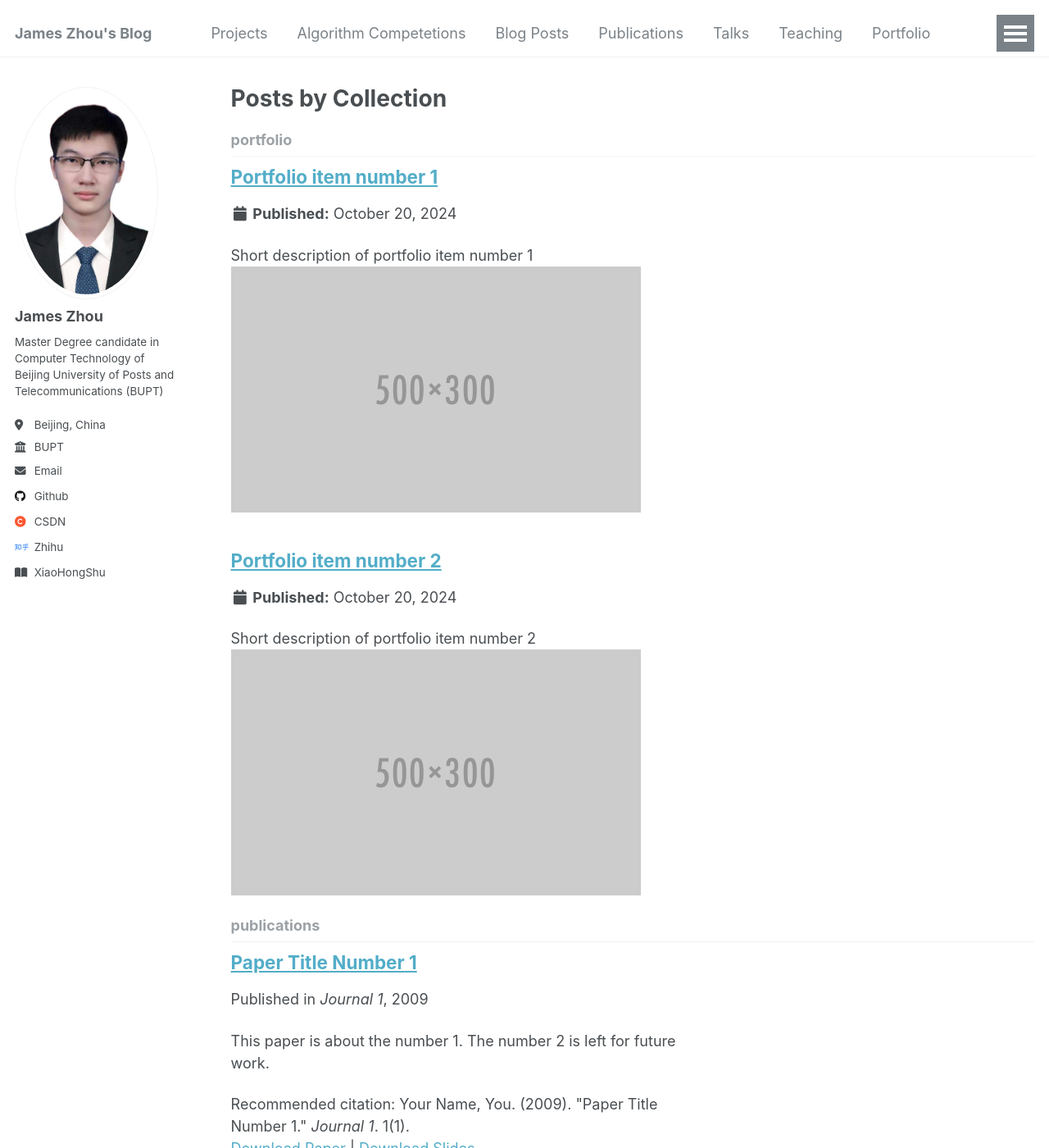
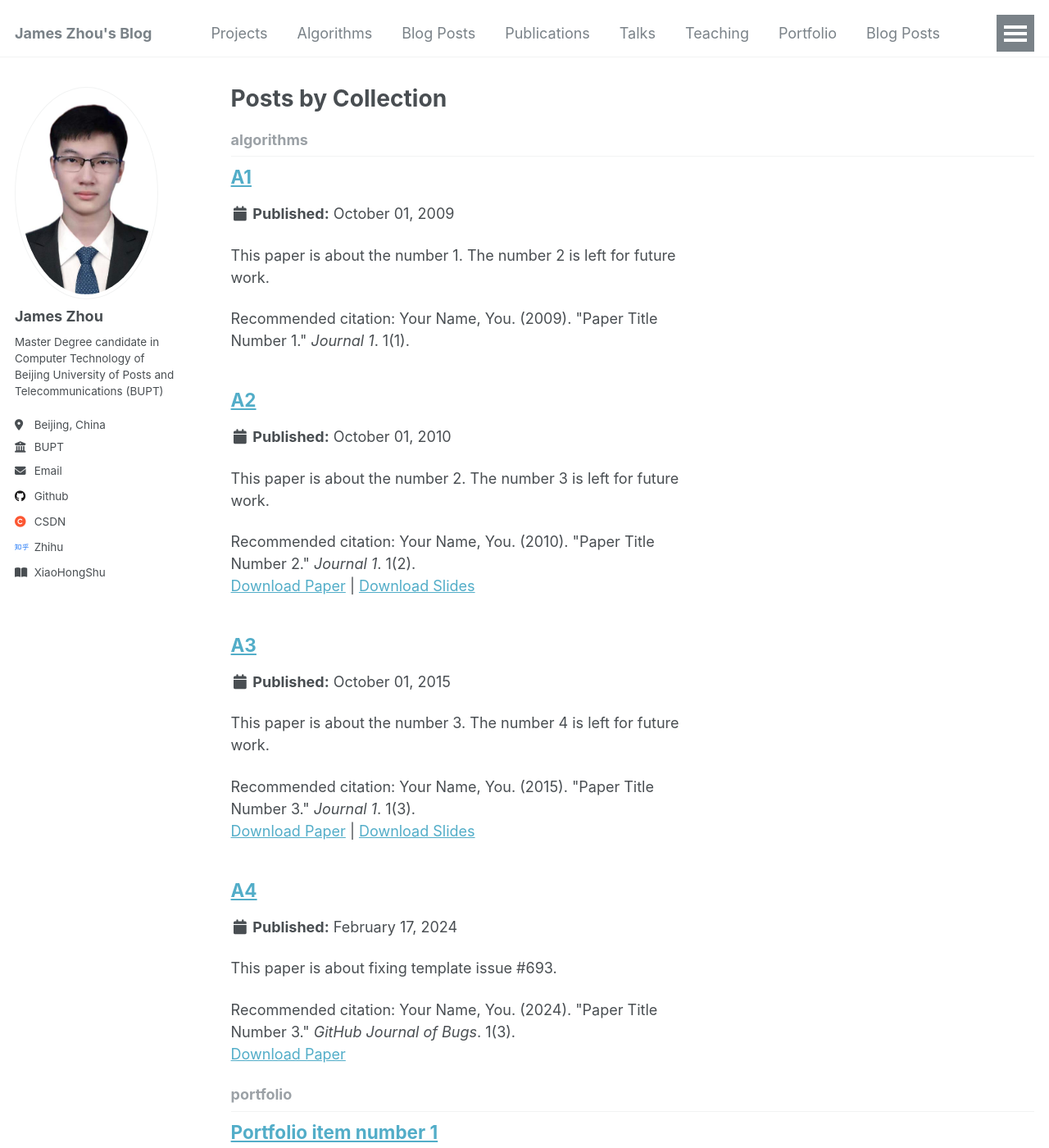
Before and after one commit to jameszhou12138/jameszhou12138.github.io, a Jekyll site: the page built from _pages/collection-archive.html, in a window 1280 px wide and 1400 px high. Shown: the whole window at 82% size. Built offline with Jekyll 4.4.1, drawn with Linux system fonts in a browser that asks for light colours.

Commit message:
add algorithms pages

```diff
--- /dev/null
+++ b/_algorithms/2009-10-01-paper-title-number-1.md
@@ -0,0 +1,12 @@
+---
+title: "A1"
+collection: algorithms
+category: competitions
+permalink: /algorithm/a1
+excerpt: 'This paper is about the number 1. The number 2 is left for future work.'
+date: 2009-10-01
+venue: 'Journal 1'
+citation: 'Your Name, You. (2009). &quot;Paper Title Number 1.&quot; <i>Journal 1</i>. 1(1).'
+---
+
+The contents above will be part of a list of publications, if the user clicks the link for the publication than the contents of section will be rendered as a full page, allowing you to provide more information about the paper for the reader. When publications are displayed as a single page, the contents of the above "citation" field will automatically be included below this section in a smaller font.
--- /dev/null
+++ b/_algorithms/2010-10-01-paper-title-number-2.md
@@ -0,0 +1,14 @@
+---
+title: "A2"
+collection: algorithms
+category: training
+permalink: /algorithm/a2
+excerpt: 'This paper is about the number 2. The number 3 is left for future work.'
+date: 2010-10-01
+venue: 'Journal 1'
+slidesurl: 'http://academicpages.github.io/files/slides2.pdf'
+paperurl: 'http://academicpages.github.io/files/paper2.pdf'
+citation: 'Your Name, You. (2010). &quot;Paper Title Number 2.&quot; <i>Journal 1</i>. 1(2).'
+---
+
+The contents above will be part of a list of publications, if the user clicks the link for the publication than the contents of section will be rendered as a full page, allowing you to provide more information about the paper for the reader. When publications are displayed as a single page, the contents of the above "citation" field will automatically be included below this section in a smaller font.
--- /dev/null
+++ b/_algorithms/2015-10-01-paper-title-number-3.md
@@ -0,0 +1,14 @@
+---
+title: "A3"
+collection: templates
+category: manuscripts
+permalink: /algorithm/a3
+excerpt: 'This paper is about the number 3. The number 4 is left for future work.'
+date: 2015-10-01
+venue: 'Journal 1'
+slidesurl: 'http://academicpages.github.io/files/slides3.pdf'
+paperurl: 'http://academicpages.github.io/files/paper3.pdf'
+citation: 'Your Name, You. (2015). &quot;Paper Title Number 3.&quot; <i>Journal 1</i>. 1(3).'
+---
+
+The contents above will be part of a list of publications, if the user clicks the link for the publication than the contents of section will be rendered as a full page, allowing you to provide more information about the paper for the reader. When publications are displayed as a single page, the contents of the above "citation" field will automatically be included below this section in a smaller font.
--- /dev/null
+++ b/_algorithms/2024-02-17-paper-title-number-4.md
@@ -0,0 +1,13 @@
+---
+title: "A4"
+collection: algorithms
+category: training
+permalink: /algorithm/4
+excerpt: 'This paper is about fixing template issue #693.'
+date: 2024-02-17
+venue: 'GitHub Journal of Bugs'
+paperurl: 'http://academicpages.github.io/files/paper3.pdf'
+citation: 'Your Name, You. (2024). &quot;Paper Title Number 3.&quot; <i>GitHub Journal of Bugs</i>. 1(3).'
+---
+
+The contents above will be part of a list of publications, if the user clicks the link for the publication than the contents of section will be rendered as a full page, allowing you to provide more information about the paper for the reader. When publications are displayed as a single page, the contents of the above "citation" field will automatically be included below this section in a smaller font.
--- a/_config.yml
+++ b/_config.yml
@@ -74,6 +74,15 @@
   youtube          : # Username
   zhihu            : "https://www.zhihu.com/people/kingjames-55-91"
   xiaohongshu      : "https://www.xiaohongshu.com/user/profile/63051068000000000f004d60"
+
+# Algorithm Category - The following the list of Algorithm categories and their headings
+algorithms_category:
+  templates:
+    title: 'Templates'
+  competitions:
+    title: 'Competitions'
+  training:
+    title: 'Training'
 
 # Publication Category - The following the list of publication categories and their headings
 publication_category:
@@ -213,6 +222,9 @@
 
 # These settings control the types of collections used by the template
 collections:
+  algorithms:
+    output: true
+    permalink: /:collection/:path/
   teaching:
     output: true
     permalink: /:collection/:path/
@@ -229,6 +241,15 @@
 
 # These settings control how pages and collections are included in the site
 defaults:
+  # _algorithms
+  - scope:
+      path: ""
+      type: algorithms
+    values:
+      layout: single
+      author_profile: true
+      share: true
+      comments: true
   # _posts
   - scope:
       path: ""
--- a/_data/navigation.yml
+++ b/_data/navigation.yml
@@ -6,10 +6,10 @@
 
 main:
   - title: "Projects"
-    url: /projects
+    url: /projects/
 
-  - title: "Algorithm Competetions"
-    url: /algorithm/
+  - title: "Algorithms"
+    url: /algorithms/
 
   - title: "Blog Posts"
     url: /blog/
```
Also changed, not shown: _pages/algorithms.html (added, +29 -0 lines).
